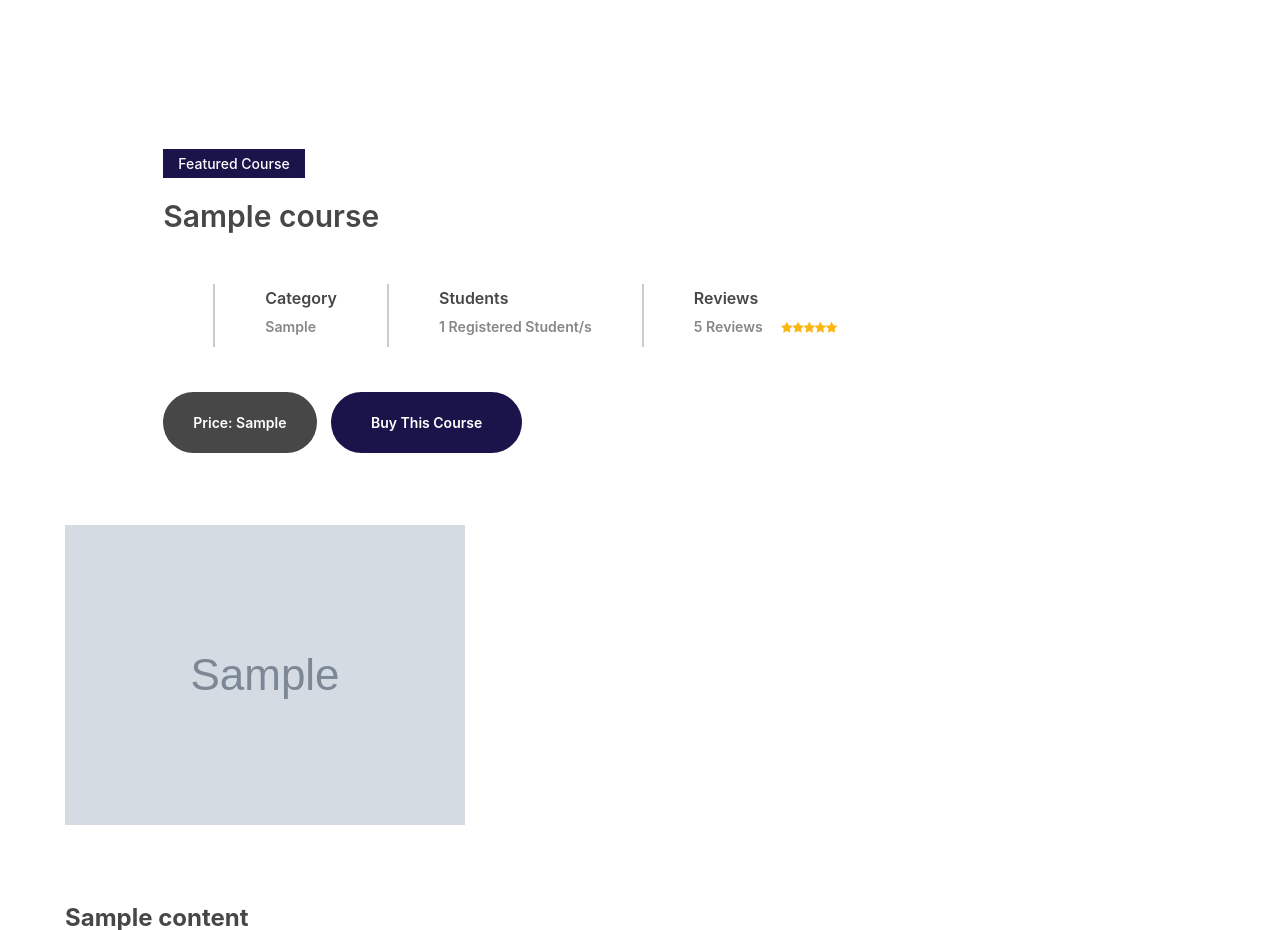
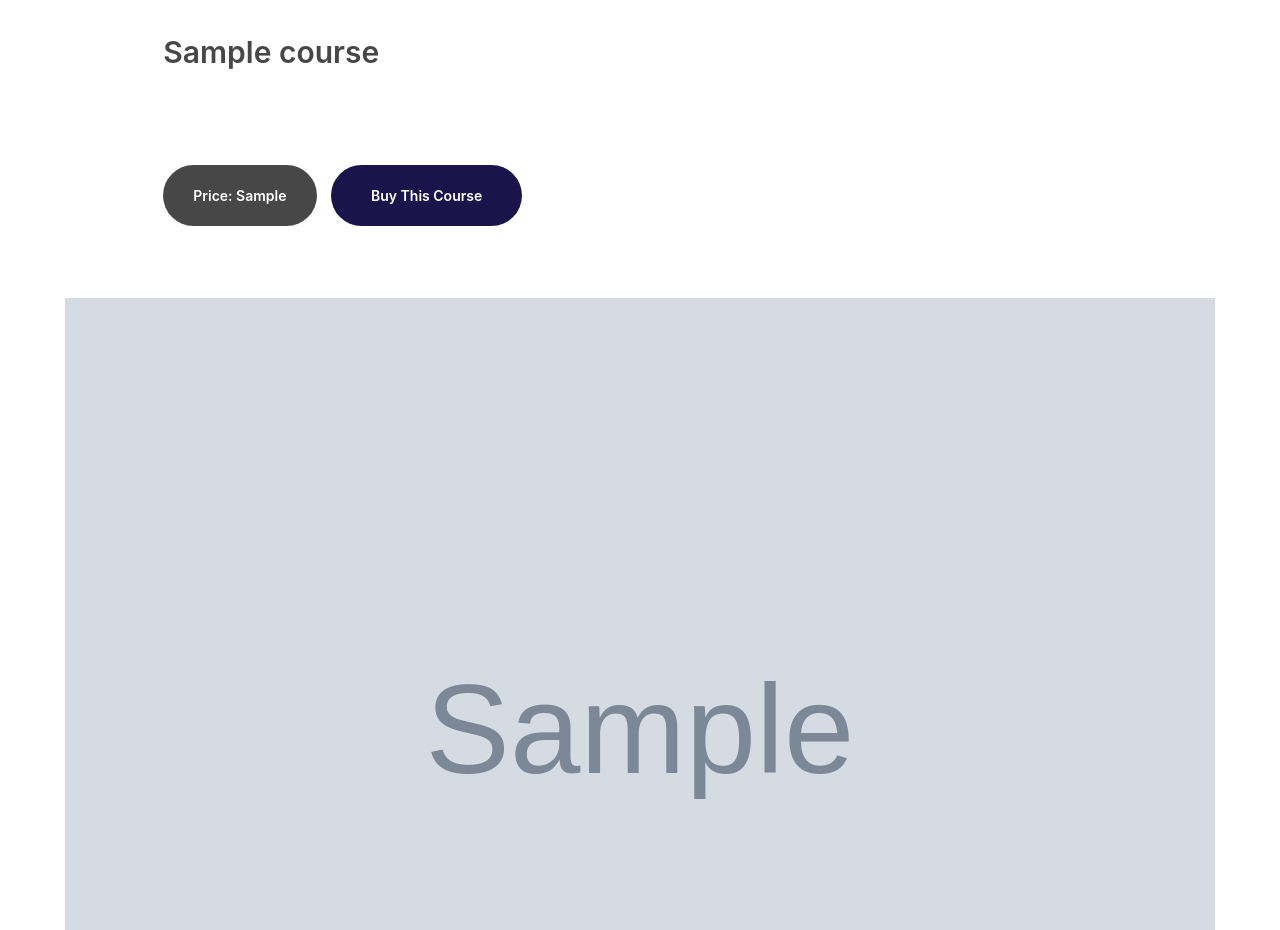
Before and after one commit to oclimb/eone, a PHP site: page /single-course.php?cid=1 in a window 1280 px wide. Shown: the part 601-1531 px from the top of the page. Run offline with PHP 8.4, Linux system fonts and the light colour scheme; data comes from the database, SQL or seed files in the repository; tables that the repository leaves empty hold one stand-in row (values such as "Sample post"); grey boxes marked "Sample" are stand-in pictures.

Commit message:
add project

```diff
--- a/css/style.css
+++ b/css/style.css
@@ -1936,7 +1936,7 @@ label.control-label {
 
 /*new css*/
 .course-item .course-thumb {
-    box-shadow: 0em 1em 1em 0em rgba(0, 0, 0, 0.445);
+    /* box-shadow: 0em 1em 1em 0em rgba(0, 0, 0, 0.445); */
     border-top-left-radius: 2.5rem;
     /* border-top-right-radius: 2.5rem; */
 }
--- a/register.php
+++ b/register.php
@@ -282,7 +282,7 @@ $(document).ready(function() {
 
     var selectedRef ='';
     if(selectedMethod == 'notref'){
-        selectedRef = 'CCC-353-3007';
+        selectedRef = 'EONE100A1000';
         $('#regDiv').css('display', 'none');
     }
     // if(selectedMethod == 'com'){
--- a/single-course.php
+++ b/single-course.php
@@ -17,7 +17,7 @@ $course_function = new course_function();
 	<!-- Header section -->
 
 	<?php
-	$student_id ='';
+	$student_id = '';
 	$courseId = $_GET['cid'];
 	if (isset($_SESSION['LOGIN_USER_ID'], $_SESSION['LOGIN_USER'])) {
 		$student_id = $_SESSION['LOGIN_USER_ID'];
@@ -49,10 +49,23 @@ $course_function = new course_function();
 	<?php
 	require_once 'header.php'; ?>
 	<!-- Header section end -->
+	<?php
 
 
+
+	$cid = $_GET['cid'];
+	$querySearch = "SELECT * FROM `course` c , `content` t, `user_detail` d, `course_category` g WHERE c.`course_id` = t.`course_id` AND c.`user_id` = d.`user_id`
+			AND c.`category_id` = g.`category_id` AND c.`course_id` = '$cid'";
+	$resultVal = $db->select1DB($querySearch);
+
+	//$courseID = $resultVal['course_id'];
+	$queryStu = "SELECT * FROM `student_course` WHERE `course_id` ='$cid'";
+	$queryStuRes = $db->selectDB($queryStu);
+
+	?>
+
 	<!-- Page info -->
-	<div class="page-info-section set-bg" data-setbg="img/contact-us.jpg">
+	<div class="page-info-section set-bg" data-setbg="img/bg4.png?v=1">
 
 	</div>
 	<!-- Page info end -->
@@ -83,25 +96,12 @@ $course_function = new course_function();
 	-->
 	<!-- search section end -->
 
-	<?php
 
-
-
-	$cid = $_GET['cid'];
-	$querySearch = "SELECT * FROM `course` c , `content` t, `user_detail` d, `course_category` g WHERE c.`course_id` = t.`course_id` AND c.`user_id` = d.`user_id`
-				AND c.`category_id` = g.`category_id` AND c.`course_id` = '$cid'";
-	$resultVal = $db->select1DB($querySearch);
-
-	//$courseID = $resultVal['course_id'];
-	$queryStu = "SELECT * FROM `student_course` WHERE `course_id` ='$cid'";
-	$queryStuRes = $db->selectDB($queryStu);
-
-	?>
 
 	<!-- Page -->
 
 	<!-- single course section -->
-	<section class="single-course spad pb-0">
+	<section class="single-course spad pb-0" style="padding-top: 0;">
 		<div class="container">
 			<div class="course-meta-area">
 				<div class="row">
@@ -113,65 +113,62 @@ $course_function = new course_function();
 							unset($_SESSION['MSG']);
 						}
 						?>
-						<div class="course-note">Featured Course</div>
+						<!-- <div class="course-note">Featured Course</div> -->
 						<h3><?php echo $resultVal['course_name']; ?></h3>
 						<div class="course-metas">
-							<div class="course-meta">
-								<!--<div class="course-author">
-									<div class="ca-pic set-bg" data-setbg="img/authors/<//?php echo (strlen($resultVal['user_img']) > 0) ? $resultVal['user_img'] : "profile.jpeg"; ?>"></div>
-									<h6>Lecturer</h6>
-									<p><//?php echo $resultVal['name']; ?></p>
-								</div>-->
+							<!-- <div class="course-meta">
+
 							</div>
 							<div class="course-meta">
 								<div class="cm-info">
 									<h6>Category</h6>
-									<p><?php echo $resultVal['category']; ?></p>
+									<p><?php //echo $resultVal['category'];
+										?></p>
 								</div>
 							</div>
 							<div class="course-meta">
 								<div class="cm-info">
 									<h6>Students</h6>
-									<p><?php echo $queryStuRes['rowCount'] ?> Registered Student/s</p>
+									<p><?php //echo $queryStuRes['rowCount']
+										?> Registered Student/s</p>
 								</div>
 							</div>
 							<div class="course-meta">
 								<div class="cm-info">
 									<h6>Reviews</h6>
 									<?php
-									$queryRew = "SELECT CAST(SUM(`review`)/COUNT(`review`) AS INT) AS `re_percentage` , COUNT(`review`) AS `re_count` FROM `reviews` WHERE `course_id` ='$cid'";
-									$queryRewRes = $db->select1DB($queryRew);
+									// $queryRew = "SELECT CAST(SUM(`review`)/COUNT(`review`) AS INT) AS `re_percentage` , COUNT(`review`) AS `re_count` FROM `reviews` WHERE `course_id` ='$cid'";
+									// $queryRewRes = $db->select1DB($queryRew);
 
-									// $re_percentage = $queryRewRes['re_percentage'];
-									// $re_count = $queryRewRes['re_count'];
 
-									$re_percentage = 5;
-									$re_count = 5;
+									// $re_percentage = 5;
+									// $re_count = 5;
 
 
 									?>
-									<p><?php echo $re_count; ?> Reviews <span class="rating">
+									<p><?php //echo $re_count;
+										?> Reviews <span class="rating">
 
 											<?php
-											for ($i = 0; $i < 5; $i++) {
-												if ($i < $re_percentage) {
-													echo '<i class="fa fa-star"></i>';
-												} else {
-													echo '<i class="fa fa-star is-fade"></i>';
-												}
-											}
+											// for ($i = 0; $i < 5; $i++) {
+											// 	if ($i < $re_percentage) {
+											// 		echo '<i class="fa fa-star"></i>';
+											// 	} else {
+											// 		echo '<i class="fa fa-star is-fade"></i>';
+											// 	}
+											// }
 											?>
 
 										</span></p>
 								</div>
-							</div>
+							</div> -->
 						</div>
 						<a href="#" class="site-btn price-btn">Price: <?php echo $resultVal['course_fee_display']; ?></a>
 						<a href="#" class="site-btn buy-btn" data-toggle="modal" data-target="#myPaymentModal">Buy This Course</a>
 					</div>
 				</div>
 			</div>
-			<img src="img/courses/<?php echo $resultVal['img']; ?> " alt="" class="course-preview">
+			<img src="img/courses/<?php echo $resultVal['img']; ?> " alt="" class="course-preview" style="width: 100%;">
 			<!--<div class="row">
 				<div class="col-lg-10 offset-lg-1 course-list">
 				<?php // echo $resultVal['course_des'];
@@ -180,16 +177,18 @@ $course_function = new course_function();
 			</div>-->
 			<?php
 
-              $queryCoursesVideo = "SELECT * FROM `content` WHERE `course_id` = '$cid' ORDER BY `order` ASC limit 1";
-              $execQueryCoursesVideo = $db->selectDB($queryCoursesVideo);
+			//   $queryCoursesVideo = "SELECT * FROM `content` WHERE `course_id` = '$cid' ORDER BY `order` ASC limit 1";
+			//   $execQueryCoursesVideo = $db->selectDB($queryCoursesVideo);
 
-              foreach ($execQueryCoursesVideo['data'] as $resultCoursesVideo) {
+			//   foreach ($execQueryCoursesVideo['data'] as $resultCoursesVideo) {
 			?>
-                <br><br>
-                <h4 class="font-weight-bold"><?php echo $resultCoursesVideo['video_name']; ?></h4>
+			<!-- <br><br>
+                <h4 class="font-weight-bold"><?php //echo $resultCoursesVideo['video_name'];
+												?></h4>
                 <div class="card-people mt-auto">
                   <video width="100%" controls controlsList="nodownload">
-                    <source src="ccc-admin/videos/<?php echo $resultCoursesVideo['file_path']; ?>" type="video/mp4">
+                    <source src="ccc-admin/videos/<?php //echo $resultCoursesVideo['file_path'];
+													?>" type="video/mp4">
 
                   </video>
                   <div class="weather-info">
@@ -197,8 +196,9 @@ $course_function = new course_function();
 
                     </div>
                   </div>
-                </div>
-          <?php } ?>
+                </div> -->
+			<?php //}
+			?>
 		</div>
 	</section>
 	<!-- single course section end -->
```
Also changed, not shown: img/main-logo.png. Lines whose indentation alone changed are shown as unchanged.
